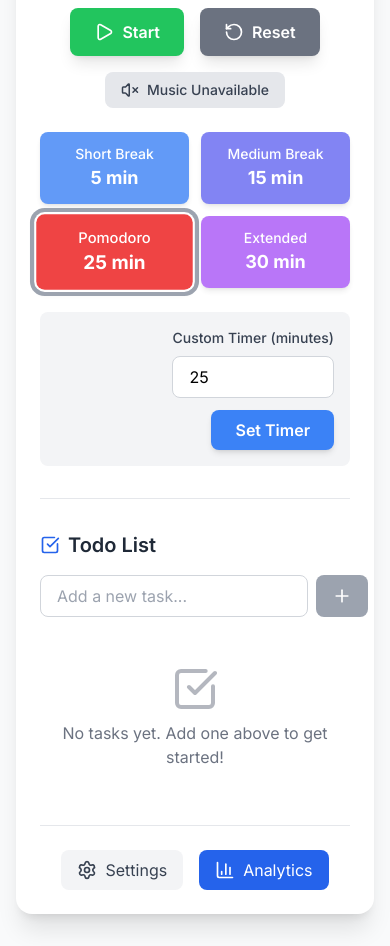
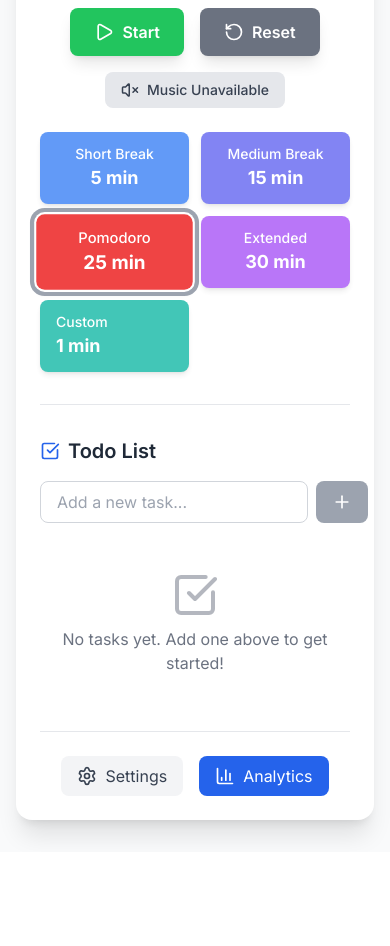
Before and after one commit to mcsmyth/coffee-timer, a React (Create React App) app: page / in a window 390 px wide. Shown: the part 760-1706 px from the top of the page. After the commit the page ends 1612 px from the top, so only its background shows below. Built offline with nearby package versions, Linux system fonts and the light colour scheme.

Commit message:
add custom time button

```diff
--- a/src/components/PomodoroTimer/PomodoroTimer.tsx
+++ b/src/components/PomodoroTimer/PomodoroTimer.tsx
@@ -1,11 +1,10 @@
 import React, { useState, useEffect } from 'react';
 import { usePomodoroTimer } from '../../hooks/usePomodoroTimer';
-import { DEFAULT_PRESETS } from '../../utils/timerUtils';
+import { DEFAULT_PRESETS, minutesToSeconds } from '../../utils/timerUtils';
 import { CoffeeMug } from './CoffeeMug';
 import { TimerDisplay } from './TimerDisplay';
 import { TimerControls } from './TimerControls';
 import { TimerPresets } from './TimerPresets';
-import { CustomTimerInput } from './CustomTimerInput';
 import { MusicPlayer } from './MusicPlayer';
 import { TodoList } from './TodoList';
 import { TodoListPanel } from './TodoListPanel';
@@ -36,7 +35,19 @@ export const PomodoroTimer: React.FC<PomodoroTimerProps> = ({ isDarkMode, setIsD
     return DEFAULT_PRESETS.POMODORO;
   };
 
+  const getCustomTime = (): number => {
+    const saved = localStorage.getItem(STORAGE_KEY);
+    if (saved) {
+      const parsed = parseInt(saved, 10);
+      if (!isNaN(parsed) && parsed > 0) {
+        return parsed;
+      }
+    }
+    return minutesToSeconds(1); // Default to 1 minute
+  };
+
   const [initialTime, setInitialTime] = useState<number>(getInitialTime());
+  const [customTime, setCustomTime] = useState<number>(getCustomTime());
   const [isSettingsOpen, setIsSettingsOpen] = useState<boolean>(false);
   const [showAnalytics, setShowAnalytics] = useState<boolean>(false);
   const timer = usePomodoroTimer(initialTime);
@@ -70,6 +81,7 @@ export const PomodoroTimer: React.FC<PomodoroTimerProps> = ({ isDarkMode, setIsD
 
   const handleCustomTimeSet = (seconds: number) => {
     setInitialTime(seconds);
+    setCustomTime(seconds);
     timer.setTime(seconds);
     // Save to localStorage
     localStorage.setItem(STORAGE_KEY, seconds.toString());
@@ -186,12 +198,8 @@ export const PomodoroTimer: React.FC<PomodoroTimerProps> = ({ isDarkMode, setIsD
           <TimerPresets
             selectedTime={initialTime}
             onSelectPreset={handlePresetSelect}
-          />
-
-          {/* Custom Timer Input */}
-          <CustomTimerInput
-            currentTime={initialTime}
             onSetCustomTime={handleCustomTimeSet}
+            customTime={customTime}
           />
 
           {/* Todo List */}
--- a/src/components/PomodoroTimer/TimerPresets.tsx
+++ b/src/components/PomodoroTimer/TimerPresets.tsx
@@ -1,12 +1,34 @@
-import React from 'react';
-import { DEFAULT_PRESETS_MINUTES, minutesToSeconds } from '../../utils/timerUtils';
+import React, { useState, useRef, useEffect } from 'react';
+import { DEFAULT_PRESETS_MINUTES, minutesToSeconds, secondsToMinutes } from '../../utils/timerUtils';
 
 interface TimerPresetsProps {
   selectedTime: number; // in seconds
   onSelectPreset: (seconds: number) => void;
+  onSetCustomTime: (seconds: number) => void;
+  customTime: number; // in seconds
 }
 
-export const TimerPresets: React.FC<TimerPresetsProps> = ({ selectedTime, onSelectPreset }) => {
+export const TimerPresets: React.FC<TimerPresetsProps> = ({
+  selectedTime,
+  onSelectPreset,
+  onSetCustomTime,
+  customTime,
+}) => {
+  const [isEditingCustom, setIsEditingCustom] = useState(false);
+  const [customMinutes, setCustomMinutes] = useState<number>(secondsToMinutes(customTime));
+  const inputRef = useRef<HTMLInputElement>(null);
+
+  useEffect(() => {
+    setCustomMinutes(secondsToMinutes(customTime));
+  }, [customTime]);
+
+  useEffect(() => {
+    if (isEditingCustom && inputRef.current) {
+      inputRef.current.focus();
+      inputRef.current.select();
+    }
+  }, [isEditingCustom]);
+
   const presets = [
     { label: 'Short Break', minutes: DEFAULT_PRESETS_MINUTES.SHORT_BREAK, color: 'bg-blue-500 hover:bg-blue-600' },
     { label: 'Medium Break', minutes: DEFAULT_PRESETS_MINUTES.MEDIUM_BREAK, color: 'bg-indigo-500 hover:bg-indigo-600' },
@@ -14,8 +36,56 @@ export const TimerPresets: React.FC<TimerPresetsProps> = ({ selectedTime, onSele
     { label: 'Extended', minutes: DEFAULT_PRESETS_MINUTES.EXTENDED, color: 'bg-purple-500 hover:bg-purple-600' },
   ];
 
+  const handleCustomClick = () => {
+    if (!isEditingCustom) {
+      // First select the custom time, then enter edit mode
+      const seconds = minutesToSeconds(customMinutes);
+      if (customMinutes >= 1 && customMinutes <= 60) {
+        onSelectPreset(seconds);
+      }
+      setIsEditingCustom(true);
+    }
+  };
+
+  const handleCustomSubmit = (e?: React.FormEvent) => {
+    if (e) {
+      e.preventDefault();
+    }
+
+    if (customMinutes >= 1 && customMinutes <= 60) {
+      const seconds = minutesToSeconds(customMinutes);
+      onSetCustomTime(seconds);
+      onSelectPreset(seconds);
+      setIsEditingCustom(false);
+    }
+  };
+
+  const handleCustomBlur = () => {
+    handleCustomSubmit();
+  };
+
+  const handleCustomChange = (e: React.ChangeEvent<HTMLInputElement>) => {
+    const value = parseInt(e.target.value, 10);
+    if (!isNaN(value) && value >= 0) {
+      setCustomMinutes(value);
+    } else if (e.target.value === '') {
+      setCustomMinutes(0);
+    }
+  };
+
+  const handleCustomKeyDown = (e: React.KeyboardEvent<HTMLInputElement>) => {
+    if (e.key === 'Enter') {
+      handleCustomSubmit();
+    } else if (e.key === 'Escape') {
+      setIsEditingCustom(false);
+      setCustomMinutes(secondsToMinutes(customTime));
+    }
+  };
+
+  const isCustomSelected = selectedTime === customTime && !presets.some(p => minutesToSeconds(p.minutes) === selectedTime);
+
   return (
-    <div className="grid grid-cols-2 md:grid-cols-4 gap-3 mt-6">
+    <div className="grid grid-cols-2 md:grid-cols-5 gap-3 mt-6">
       {presets.map((preset) => {
         const seconds = minutesToSeconds(preset.minutes);
         const isSelected = selectedTime === seconds;
@@ -36,6 +106,44 @@ export const TimerPresets: React.FC<TimerPresetsProps> = ({ selectedTime, onSele
           </button>
         );
       })}
+
+      {/* Custom Timer Button */}
+      <div
+        className={`px-4 py-3 rounded-lg text-white font-semibold transition-all duration-200 shadow-md ${
+          isCustomSelected
+            ? 'bg-teal-500 ring-4 ring-offset-2 ring-offset-white dark:ring-offset-gray-800 ring-gray-400 scale-105'
+            : 'bg-teal-500 hover:bg-teal-600 opacity-80 hover:opacity-100'
+        }`}
+      >
+        {isEditingCustom ? (
+          <form onSubmit={handleCustomSubmit} className="h-full flex flex-col justify-center">
+            <div className="text-sm font-medium mb-1">Custom</div>
+            <input
+              ref={inputRef}
+              type="number"
+              min="1"
+              max="60"
+              value={customMinutes || ''}
+              onChange={handleCustomChange}
+              onBlur={handleCustomBlur}
+              onKeyDown={handleCustomKeyDown}
+              className="w-full bg-white/20 backdrop-blur-sm border border-white/30 rounded px-2 py-1 text-lg font-bold text-white placeholder-white/70 focus:outline-none focus:ring-2 focus:ring-white focus:border-white"
+              placeholder="min"
+              style={{ WebkitAppearance: 'none', MozAppearance: 'textfield' }}
+              aria-label="Custom timer minutes"
+            />
+          </form>
+        ) : (
+          <button
+            onClick={handleCustomClick}
+            className="w-full text-left h-full flex flex-col justify-center"
+            aria-label={`Set timer to ${customMinutes} minutes`}
+          >
+            <div className="text-sm font-medium">Custom</div>
+            <div className="text-lg font-bold">{customMinutes} min</div>
+          </button>
+        )}
+      </div>
     </div>
   );
 };
```
